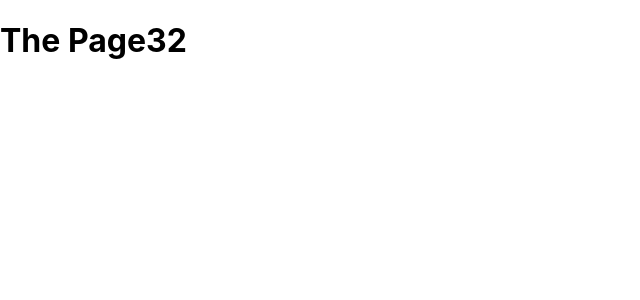
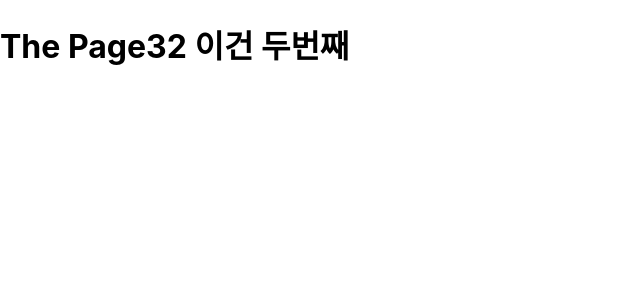
Before and after one commit to ryu9663/mergin-practice, a Next.js app: page /page32 in a window 1280 px wide. Shown: the top 300 px of the page, without its empty margins (0-640 px from the left). Built offline with nearby package versions, Linux system fonts and the light colour scheme.

Commit message:
32변경

```diff
--- a/pages/page32.js
+++ b/pages/page32.js
@@ -1,5 +1,5 @@
 function Page32() {
-    return <h1>The Page32</h1>;
-  }
+  return <h1>The Page32 이건 두번째</h1>;
+}
 
-  export default Page32;
+export default Page32;
```
